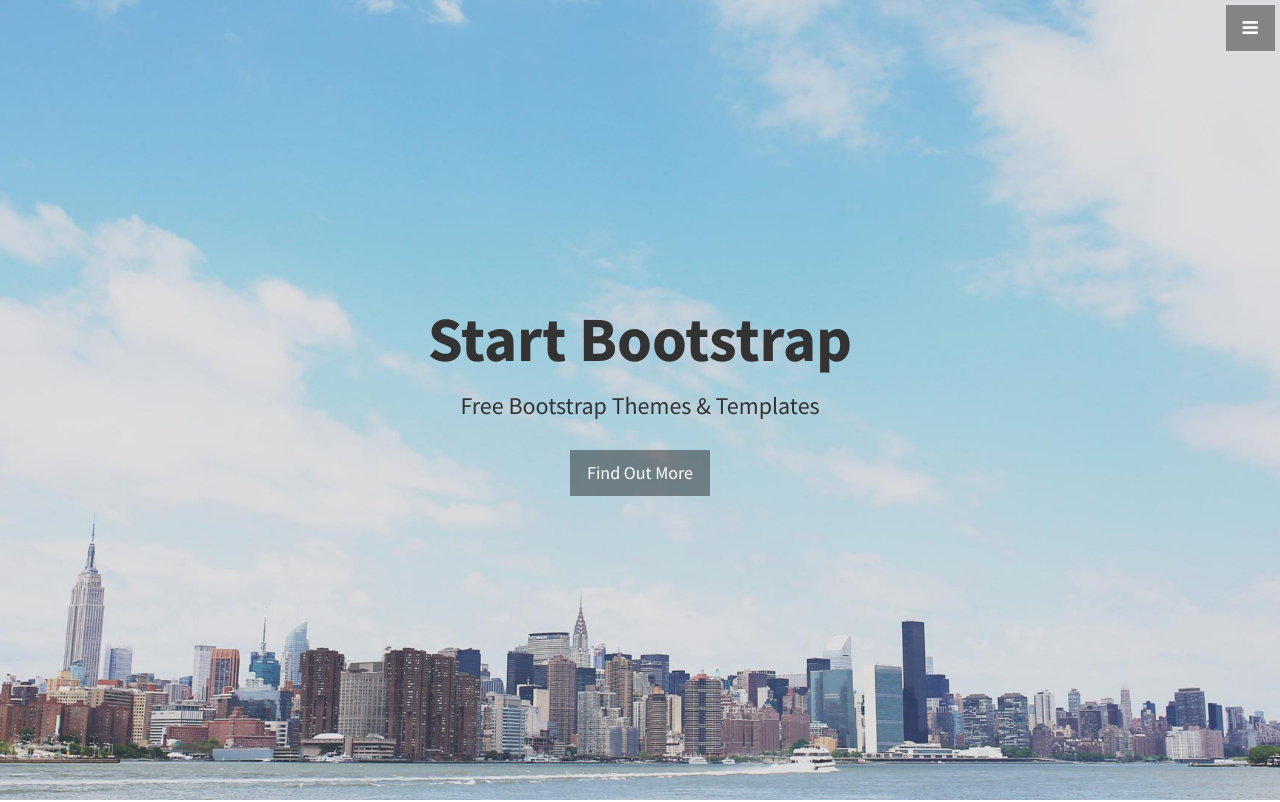
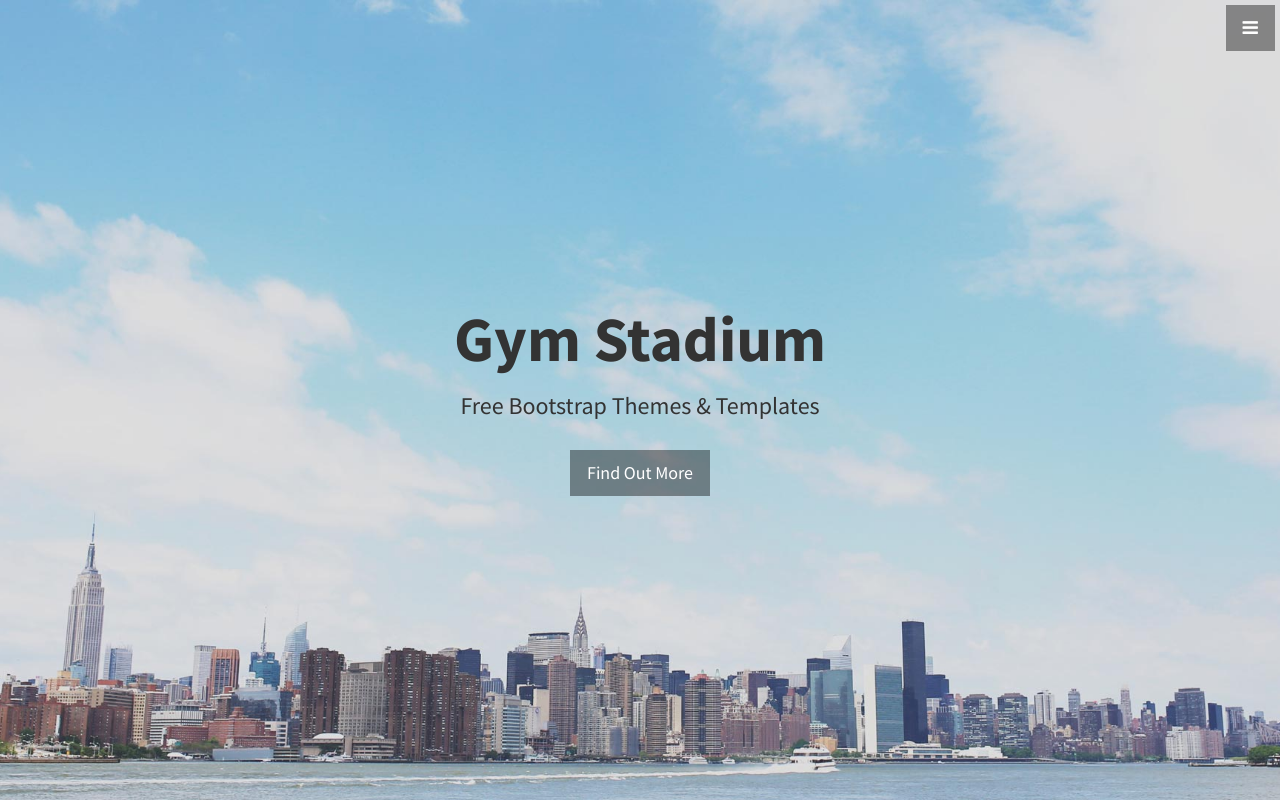
Before and after one commit to kaliacg/stadium, a plain HTML site: page index.html in a window 1280 px wide. Shown: the top 802 px of the page. Drawn offline with Linux system fonts and the light colour scheme.

Commit message:
cambios en los títulos

```diff
--- a/index.html
+++ b/index.html
@@ -9,7 +9,7 @@
     <meta name="description" content="">
     <meta name="author" content="">
 
-    <title>Stylish Portfolio - Start Bootstrap Theme</title>
+    <title>Gym Stadium</title>
 
     <!-- Bootstrap Core CSS -->
     <link href="css/bootstrap.min.css" rel="stylesheet">
@@ -61,7 +61,7 @@
     <!-- Header -->
     <header id="top" class="header">
         <div class="text-vertical-center">
-            <h1>Start Bootstrap</h1>
+            <h1>Gym Stadium</h1>
             <h3>Free Bootstrap Themes &amp; Templates</h3>
             <br>
             <a href="#about" class="btn btn-dark btn-lg">Find Out More</a>
```
